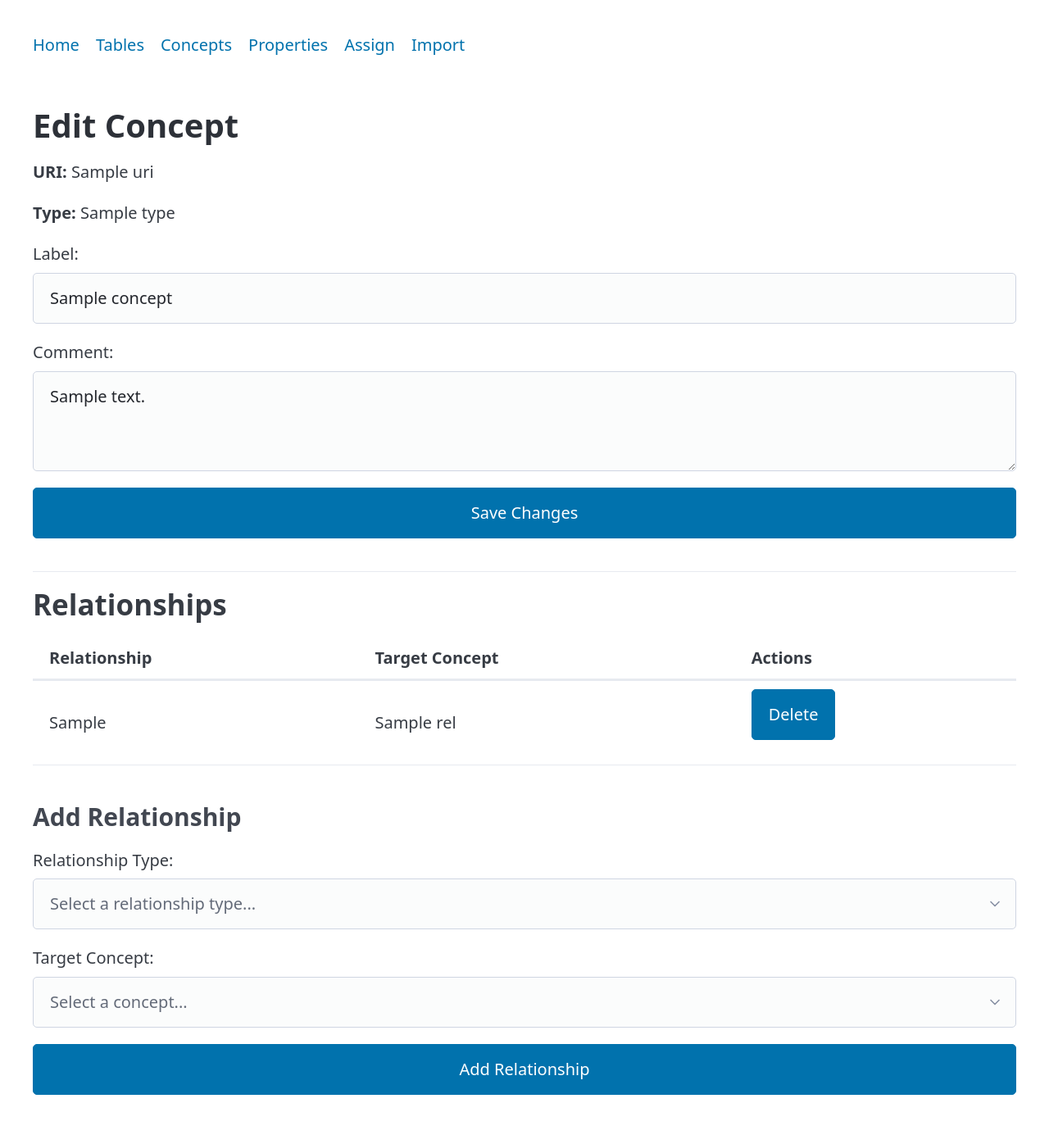
After one commit to aktungmak/tagsonomy, a Flask app: template tagso/templates/edit_concept.html in a window 1280 px wide. The commit adds this page. Shown: the whole page at 82% size. Run offline with Flask 3, Linux system fonts and the light colour scheme; the template is opened without the code that fills it: most values are stand-ins (such as "Sample title", 1, 10 or a date in 2020); some libraries are stand-ins or nearby versions.

Commit message:
add feature to edit a concept

```diff
--- a/tagso/templates/concepts.html
+++ b/tagso/templates/concepts.html
@@ -80,7 +80,7 @@
             <b>URI:</b> <span>{{ concept.uri | safe }}</span>
         </div>
         <div>
-            <b>Name:</b> <span>{{ concept.name | safe }}</span>
+            <b>Label:</b> <span>{{ concept.label | safe }}</span>
         </div>
         <div>
             <b>Assigned Tables:</b>
@@ -97,6 +97,7 @@
         <div>
             <b>Related Properties:</b> <span>TODO</span>
         </div>
+        <a href="{{ url_for('concepts.concept_edit_get', uri=concept.uri) }}"><button type="button">Edit</button></a>
         <button onclick="delete_concept('{{ concept.uri }}')">Delete</button>
         <a href="{{ url_for('assign.assign_get', selected_concept_uri=concept.uri) }}"><button type="button">Assign</button></a>
     </li>
--- /dev/null
+++ b/tagso/templates/edit_concept.html
@@ -0,0 +1,110 @@
+{% extends "base.html" %}
+
+{% block title %}Tagsonomy | Edit Concept{% endblock %}
+
+{% block scripts %}
+<script>
+    function delete_relationship(subject_uri, predicate_type, object_uri) {
+        if (confirm('Are you sure you want to delete this relationship?')) {
+            fetch('{{ url_for("concepts.concept_delete_relationship") }}', {
+                method: 'DELETE',
+                headers: {
+                    'Content-Type': 'application/json'
+                },
+                body: JSON.stringify({
+                    subject_uri: subject_uri,
+                    predicate_type: predicate_type,
+                    object_uri: object_uri
+                })
+            })
+            .then(response => {
+                if (response.ok) {
+                    window.location.reload();
+                } else {
+                    alert('Error deleting relationship');
+                }
+            })
+            .catch(error => {
+                console.error('Error:', error);
+                alert('Error deleting relationship');
+            });
+        }
+    }
+</script>
+{% endblock %}
+
+{% block content %}
+<h1>Edit Concept</h1>
+<section>
+    <form action="{{ url_for('concepts.concept_edit_post') }}" method="post">
+        <input type="hidden" name="uri" value="{{ concept.uri }}"/>
+
+        <p><b>URI:</b> {{ concept.uri }}</p>
+        <p><b>Type:</b> {% if concept.type == rdfs_class %}RDFS Class{% elif concept.type == skos_concept %}SKOS Concept{% else %}{{ concept.type or 'Unknown' }}{% endif %}</p>
+
+        <label for="label">Label:</label>
+        <input type="text" name="label" id="label" value="{{ concept.label or '' }}" required/>
+
+        <label for="comment">Comment:</label>
+        <textarea name="comment" id="comment" rows="3">{{ concept.comment or '' }}</textarea>
+
+        <input type="submit" value="Save Changes"/>
+    </form>
+</section>
+
+<hr/>
+
+<section>
+    <h2>Relationships</h2>
+
+    {% if relationships %}
+    <table>
+        <thead>
+            <tr>
+                <th>Relationship</th>
+                <th>Target Concept</th>
+                <th>Actions</th>
+            </tr>
+        </thead>
+        <tbody>
+            {% for rel in relationships %}
+            <tr>
+                <td>{{ rel.predicate_type }}</td>
+                <td>{{ rel.object_label or rel.object }}</td>
+                <td>
+                    <button type="button" onclick="delete_relationship('{{ concept.uri }}', '{{ rel.predicate_type }}', '{{ rel.object }}')">Delete</button>
+                </td>
+            </tr>
+            {% endfor %}
+        </tbody>
+    </table>
+    {% else %}
+    <p>No relationships defined.</p>
+    {% endif %}
+
+    <h3>Add Relationship</h3>
+    <form action="{{ url_for('concepts.concept_add_relationship') }}" method="post">
+        <input type="hidden" name="subject_uri" value="{{ concept.uri }}"/>
+
+        <label for="predicate_type">Relationship Type:</label>
+        <select name="predicate_type" id="predicate_type" required>
+            <option value="">Select a relationship type...</option>
+            <option value="rdfs:subClassOf">rdfs:subClassOf</option>
+            <option value="skos:broader">skos:broader</option>
+            <option value="skos:narrower">skos:narrower</option>
+        </select>
+
+        <label for="object_uri">Target Concept:</label>
+        <select name="object_uri" id="object_uri" required>
+            <option value="">Select a concept...</option>
+            {% for c in all_concepts %}
+            {% if c.uri != concept.uri %}
+            <option value="{{ c.uri }}">{{ c.name or c.uri }}</option>
+            {% endif %}
+            {% endfor %}
+        </select>
+
+        <input type="submit" value="Add Relationship"/>
+    </form>
+</section>
+{% endblock %}
```
Also changed, not shown: tagso/graph_manager.py (+83 -3 lines), tagso/routes/concepts.py (+60 -0 lines).
